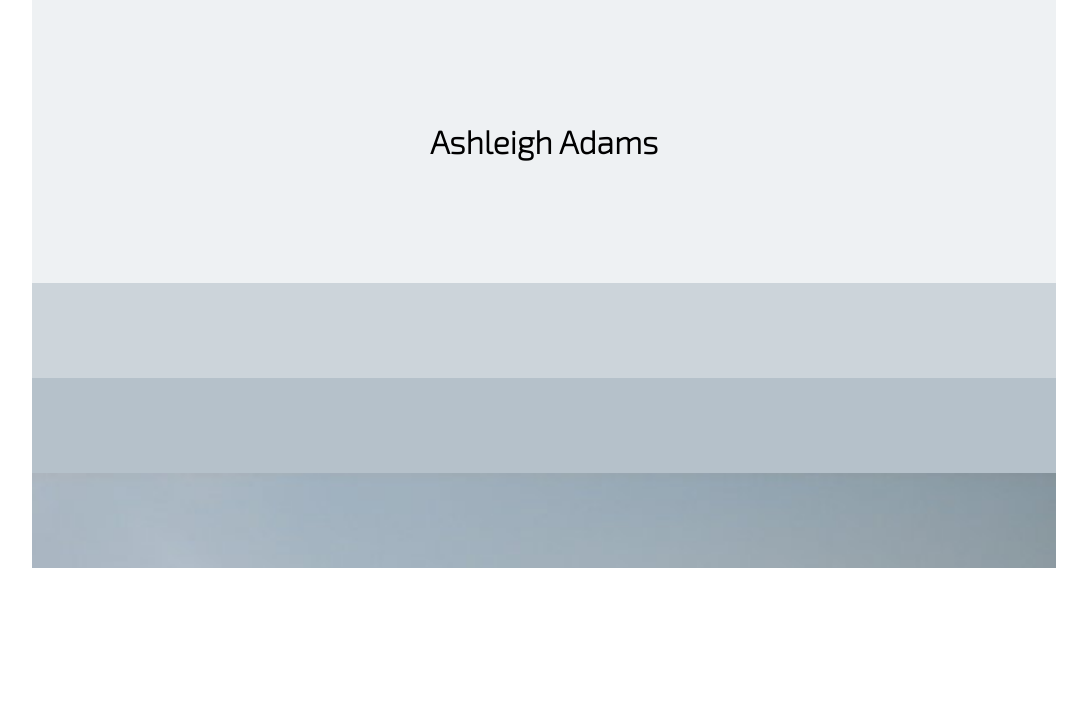
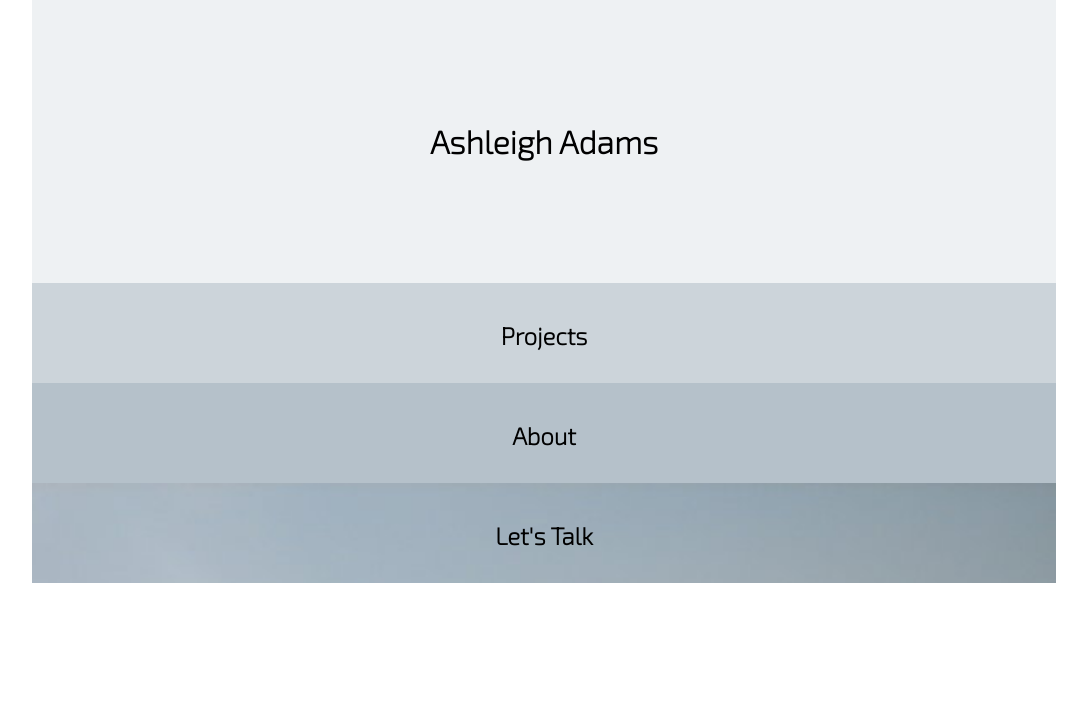
Before and after one commit to aadams22/portfolio_redesign, a PHP site: page / in a window 1280 px wide. Shown: the part 129-840 px from the top of the page, without its empty margins (96-1183 px from the left). Before the commit the page ends 697 px from the top, so only its background shows below. Run offline with PHP 8.4, Linux system fonts and the light colour scheme.

Commit message:
centered h2s

```diff
--- a/css/main.css
+++ b/css/main.css
@@ -30,7 +30,7 @@ header {
 }
 
 section {
-	max-height: 95px;
+	max-height: 100px;
 	overflow: hidden;
 }
 
@@ -44,7 +44,7 @@ a {
 	text-decoration: none;
 }
 
-h2 { padding: 10%; }
+h2 { padding: 38px 0px; }
 
 #projects {
 	background: #ccd4da;
@@ -52,6 +52,12 @@ h2 { padding: 10%; }
 
 #about {
 	background: #b5c1ca;
+}
+
+#my-face {
+	background-image: url("../img/ashleigh.jpg");
+	background-size: cover;
+	background-repeat: no-repeat;
 }
 
 #contact {
```
